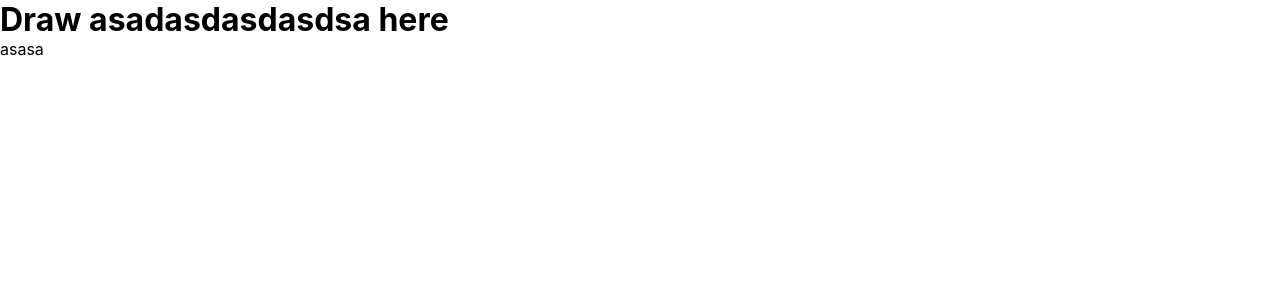
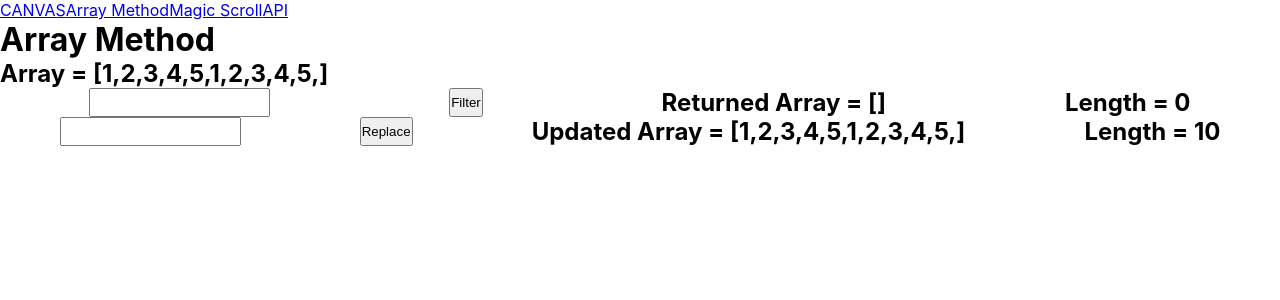
Before and after one commit to vedprakash25/shub, a React (Create React App) app: page /apple in a window 1280 px wide. Shown: the top 300 px of the page. Built offline with nearby package versions, Linux system fonts and the light colour scheme.

Commit message:
taking pull from main

```diff
--- a/src/components/Pages/API/index.js
+++ b/src/components/Pages/API/index.js
@@ -1,4 +1,5 @@
 import React, { useEffect, useState } from 'react';
+import Navigation from '../Navigation';
 import './api.css'
 
 const API = () => {
@@ -38,6 +39,7 @@ const API = () => {
 
     return (
         <div className='Api'>
+            <Navigation />
 
             <h1>API</h1>
 
--- a/src/components/Pages/Apple/index.js
+++ b/src/components/Pages/Apple/index.js
@@ -1,12 +1,50 @@
 import React from 'react';
 import { useEffect, useRef, useState } from 'react';
+import Navigation from '../Navigation';
 
 const Apple = () => {
+
+    const [x, setx] = useState([1, 2, 3, 4, 5, 1, 2, 3, 4, 5])
+    const [findIt, setFindIt] = useState('')
+    const [filteredArray, setFilteredArray] = useState([])
+
+    const [replace, setReplace] = useState('')
+    const [replacedArray, setReplacedArray] = useState([])
+
+
+    const handleClick = () => {
+        setFilteredArray(() => x.filter((item) => item == findIt))
+    }
+
+    const handleReplace = () => {
+        x.push(replace)
+        console.log(x)
+    }
+
+
     return (
-        <div className='Apple'>
-            <h1>Draw asadasdasdasdsa here</h1>
-            asasa
+        <div className='Arrays'>
+            <Navigation />
+            <h1>Array Method</h1>
 
+            <h2>Array = [{
+                x.map(item => item + ",")
+            }]</h2>
+            <div style={{ display: 'flex', justifyContent: 'space-around' }}>
+                <input value={findIt} onChange={(e) => setFindIt(e.target.value)} />
+                <button onClick={handleClick}>Filter</button>
+                <h2>Returned Array = [{filteredArray.map(item => item + ",")}]</h2>
+                <h2>Length = {filteredArray.length}</h2>
+            </div>
+
+
+
+            <div style={{ display: 'flex', justifyContent: 'space-around' }}>
+                <input value={replace} onChange={(e) => setReplace(e.target.value)} />
+                <button onClick={handleReplace}>Replace</button>
+                <h2>Updated Array = [{x.map(item => item + ",")}]</h2>
+                <h2>Length = {x.length}</h2>
+            </div>
         </div>
     );
 }
--- a/src/components/Pages/Canvas/index.js
+++ b/src/components/Pages/Canvas/index.js
@@ -1,4 +1,5 @@
 import { useEffect, useRef, useState } from 'react';
+import Navigation from '../Navigation';
 
 const Canvas = () => {
 
@@ -53,9 +54,9 @@ const Canvas = () => {
 
   return (
     <div className='canvas'>
-      <a href='/apple'>Draw here</a>
-      <a href='/mag'>Magic Scroll</a>
-      <a href='/api'>API</a>
+
+      <Navigation />
+
       <canvas
         onMouseDown={startDrawing}
         onMouseUp={finishDrawing}
--- a/src/components/Pages/MagicScroll/index.js
+++ b/src/components/Pages/MagicScroll/index.js
@@ -1,11 +1,14 @@
 import React from 'react';
 import { Controller, Scene } from 'react-scrollmagic';
+import Navigation from '../Navigation';
 import "./magicStyles.css"
 
 
 const MagicScroll = () => {
     return (
         <div className='MagicScroll'>
+
+            <Navigation/>
 
             <h1>MagicScroll</h1>
 
--- /dev/null
+++ b/src/components/Pages/Navigation/index.js
@@ -0,0 +1,16 @@
+import React from 'react'
+
+
+const Navigation = () => {
+    return (
+        <div className='nav'>
+            <a href='/'>CANVAS</a>
+            <a href='/apple'>Array Method</a>
+            <a href='/mag'>Magic Scroll</a>
+            <a href='/api'>API</a>
+        </div>
+    );
+}
+
+
+export default Navigation;
```
